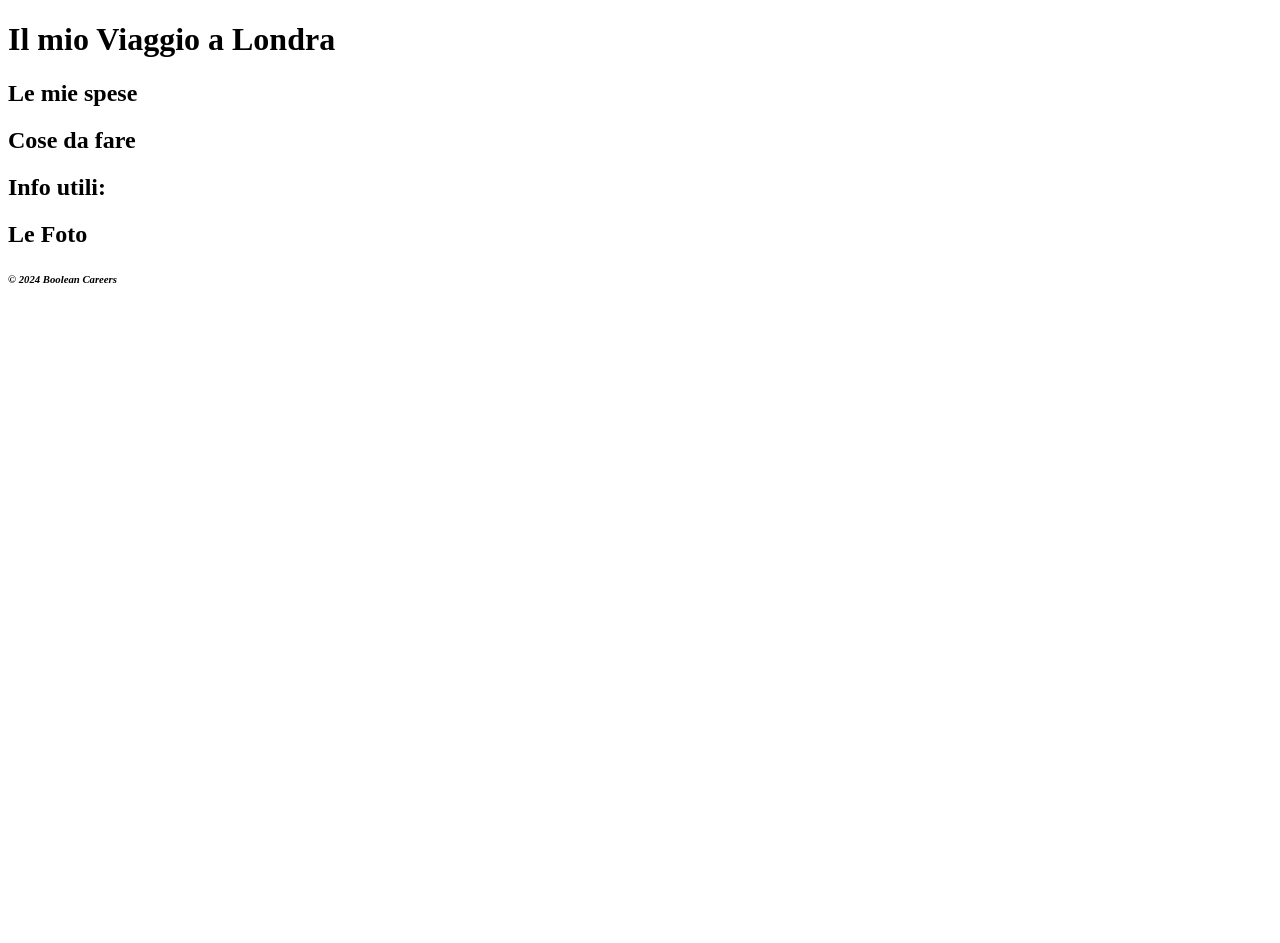
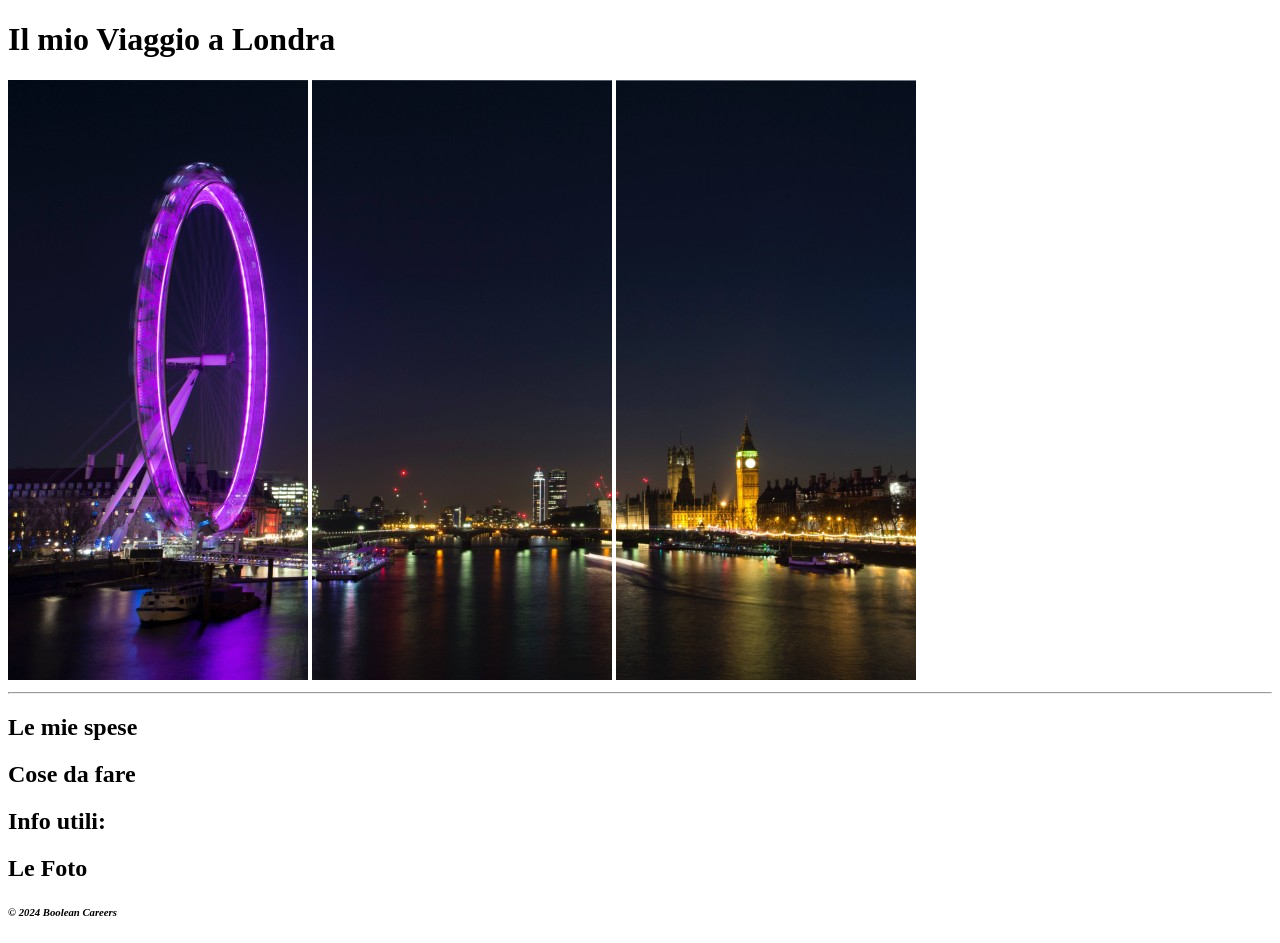
Before and after one commit to andrea-bertaglia/html-london-trip, a plain HTML site: page index.html in a window 1280 px wide. Before the commit the page ends 800 px from the top, so only its background shows below. Drawn offline with Linux system fonts and the light colour scheme.

Commit message:
add: header

```diff
--- a/index.html
+++ b/index.html
@@ -11,6 +11,10 @@
     <!-- Intestazione della pagina -->
     <header>
         <h1>Il mio Viaggio a Londra</h1>
+        <img src="img/pexels-bill-emrich-230794-0.jpg" alt="Skyline di Londra - parte 1">
+        <img src="img/pexels-bill-emrich-230794-1.jpg" alt="Skyline di Londra - parte 2">
+        <img src="img/pexels-bill-emrich-230794-2.jpg" alt="Skyline di Londra - parte 3">
+        <hr>
     </header>
 
     <!-- Parte principale -->
```
